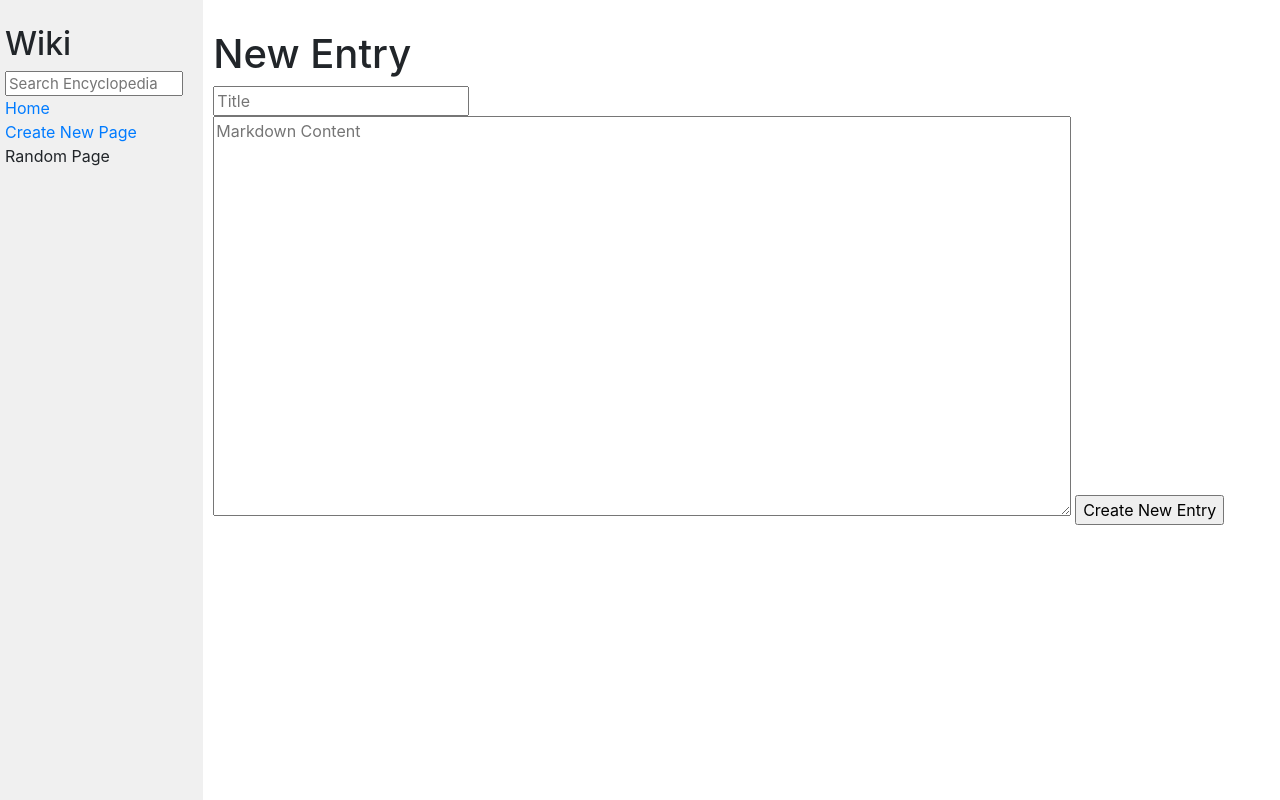
After one commit to kodkodmx/Wiki, a Django app: page /new in a window 1280 px wide. The commit adds this page. Run offline with Django 3.2, Linux system fonts and the light colour scheme; some libraries are stand-ins or nearby versions.

Commit message:
New Page Ready

```diff
--- a/encyclopedia/static/encyclopedia/styles.css
+++ b/encyclopedia/static/encyclopedia/styles.css
@@ -13,7 +13,7 @@ h1 {
 }
 
 textarea {
-    height: 90vh;
+    height: 50vh;
     width: 80%;
 }
 
--- a/encyclopedia/templates/encyclopedia/error.html
+++ b/encyclopedia/templates/encyclopedia/error.html
@@ -6,10 +6,10 @@
 
 {% block body %}
   <h1>
-    Error 404 - Page not found
+    Error
   </h1>
     <h2>
-        The entry "{{title}}" that you are looking for does not exist.
+        The entry "{{title}}" create an error.
     </h2>
   <h3>
     {{ message }}
--- a/encyclopedia/templates/encyclopedia/layout.html
+++ b/encyclopedia/templates/encyclopedia/layout.html
@@ -20,7 +20,7 @@
                     <a href="{% url 'index' %}">Home</a>
                 </div>
                 <div>
-                    Create New Page
+                    <a href="{% url 'new' %}">Create New Page</a>
                 </div>
                 <div>
                     Random Page
--- /dev/null
+++ b/encyclopedia/templates/encyclopedia/new.html
@@ -0,0 +1,18 @@
+{% extends "encyclopedia/layout.html" %}
+
+{% block title %}
+    Encyclopedia
+{% endblock %}
+
+{% block body %}
+    <h1>New Entry</h1>
+
+    <form action="{% url 'new' %}" method="post">
+        {% csrf_token %}
+        <input type="text" name="title" placeholder="Title">
+        <br>
+        <textarea name="content" placeholder="Markdown Content"></textarea>
+        <input type="submit" value="Create New Entry">
+    </form>
+
+{% endblock %}
--- a/encyclopedia/urls.py
+++ b/encyclopedia/urls.py
@@ -6,4 +6,5 @@ urlpatterns = [
     path("", views.index, name="index"),
     path("wiki/<str:title>", views.content, name="title"),
     path("search", views.search, name="search"),
+    path("new", views.new, name="new"),
 ]
--- a/encyclopedia/util.py
+++ b/encyclopedia/util.py
@@ -22,7 +22,8 @@ def save_entry(title, content):
     filename = f"entries/{title}.md"
     if default_storage.exists(filename):
         default_storage.delete(filename)
-    default_storage.save(filename, ContentFile(content))
+    #default_storage.save(filename, ContentFile(content))
+    default_storage.save(filename, ContentFile("#" + " " + title.capitalize() + "\n\n" + content.capitalize()))
 
 
 def get_entry(title):
--- a/encyclopedia/views.py
+++ b/encyclopedia/views.py
@@ -97,3 +97,21 @@ def search(request):
         return render(request, "encyclopedia/error.html", {
                 "title": title , "message": "The requested page was not found."
             })
+
+def new(request):
+    if request.method == "POST":
+        title = request.POST.get('title').capitalize()
+        content = request.POST.get('content')
+        if title in util.list_entries():
+            return render(request, "encyclopedia/error.html", {
+                "title": title , "message": "The requested page already exists."
+            })
+        else:
+            util.save_entry(title, content)
+            markdowner = Markdown()
+            content = markdowner.convert(util.get_entry(title))
+            return render(request, "encyclopedia/content.html", {
+                "content": content , "title": title
+            })
+    else:
+        return render(request, "encyclopedia/new.html")
```
